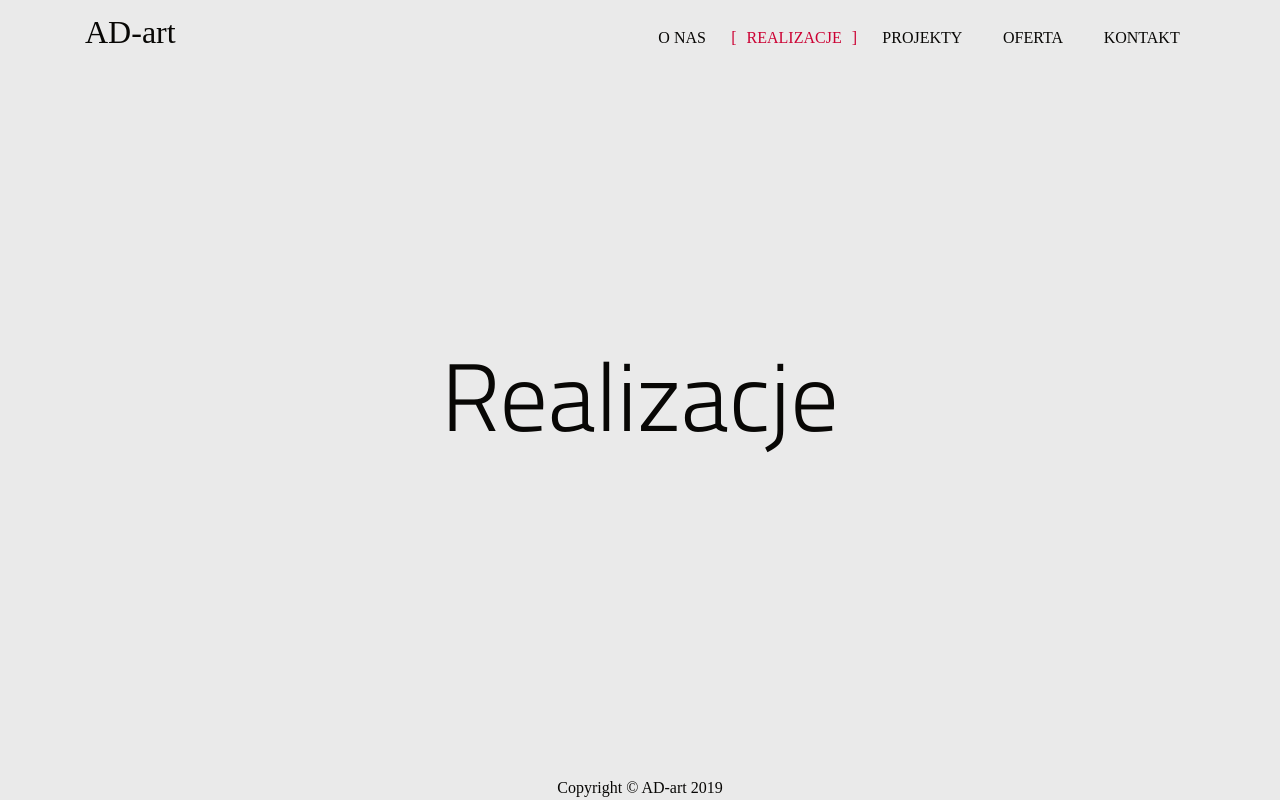
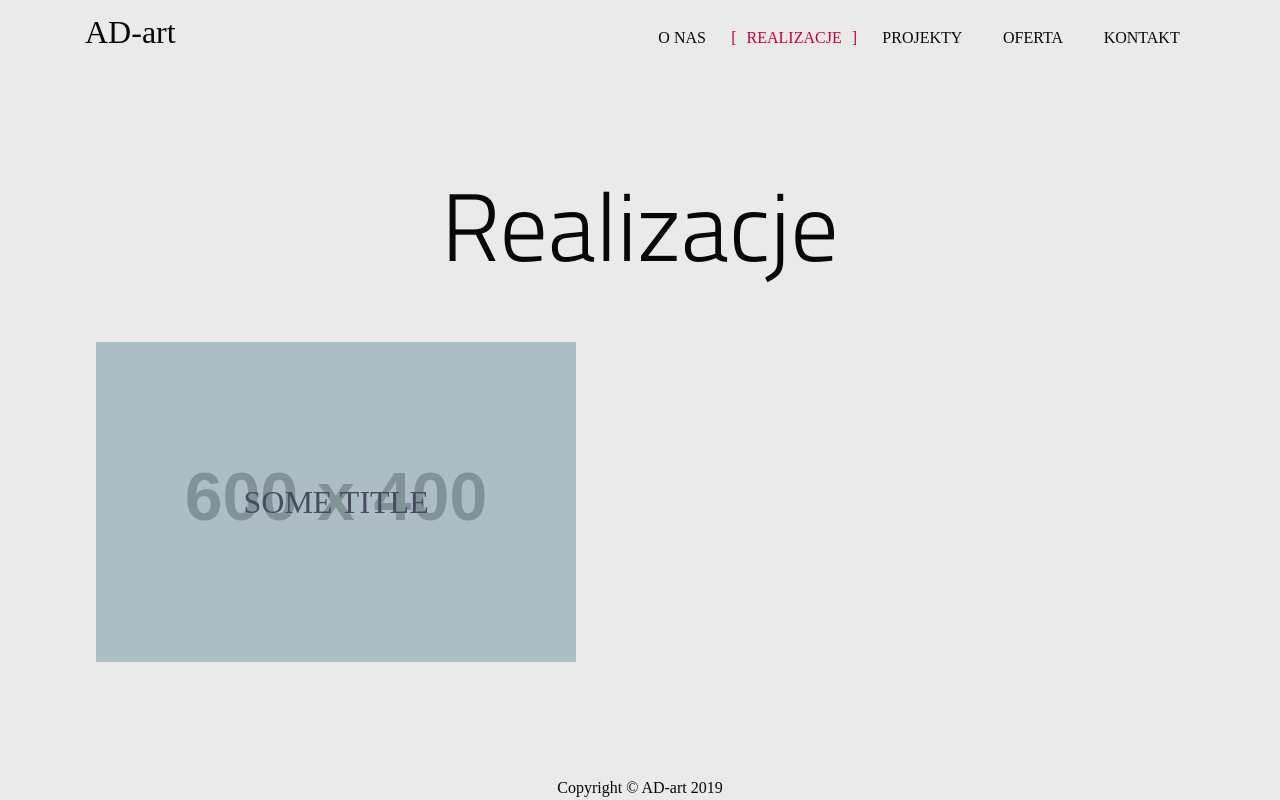
Before and after one commit to staszek998/ad-art, a React (Create React App) app: page /realizacje in a window 1280 px wide. Built offline with nearby package versions, Linux system fonts and the light colour scheme; a web font is replaced by a local one.

Commit message:
Create the basic Thumbnail component

```diff
--- /dev/null
+++ b/src/components/Thumbnail/Thumbnail.jsx
@@ -0,0 +1,17 @@
+import React from "react";
+import { Link } from "react-router-dom";
+
+import "./_Thumbnail.scss";
+
+const Thumbnail = ({ imgSrc, title, subtitle, href }) => (
+  <figure className="Thumbnail">
+    <img src={imgSrc} alt="" />
+    <figcaption>
+      <h2>{title}</h2>
+      <p>{subtitle}</p>
+      <Link to={href}>View more</Link>
+    </figcaption>
+  </figure>
+);
+
+export default Thumbnail;
--- /dev/null
+++ b/src/components/Thumbnail/_Thumbnail.scss
@@ -0,0 +1,115 @@
+@charset "UTF-8";
+
+////
+/// This file contains the styles for the AD-art Thumbnail component.
+////
+
+@import "../../scss/utilities/all";
+
+.Thumbnail {
+  position: relative;
+  float: left;
+  overflow: hidden;
+  margin: 10px 1%;
+  min-width: 320px;
+  max-width: 480px;
+  max-height: 360px;
+  width: 48%;
+  background: #3085a3;
+  text-align: center;
+  cursor: pointer;
+
+  img {
+    position: relative;
+    display: block;
+    min-height: 100%;
+    max-width: 100%;
+    opacity: 0.8;
+  }
+
+  figcaption {
+    padding: 2em;
+    color: #fff;
+    text-transform: uppercase;
+    font-size: 1.25em;
+    backface-visibility: hidden;
+
+    &::before,
+    &::after {
+      pointer-events: none;
+    }
+
+    &,
+    & > a {
+      position: absolute;
+      top: 0;
+      left: 0;
+      width: 100%;
+      height: 100%;
+    }
+
+    > a {
+      z-index: 1000;
+      text-indent: 200%;
+      white-space: nowrap;
+      font-size: 0;
+      opacity: 0;
+    }
+
+    &::before {
+      position: absolute;
+      top: 0;
+      left: 0;
+      width: 100%;
+      height: 100%;
+      background: linear-gradient(
+        to bottom,
+        rgba(72, 76, 97, 0) 0%,
+        rgba(72, 76, 97, 0.8) 75%
+      );
+      content: "";
+      opacity: 0;
+      transform: translate3d(0, 50%, 0);
+    }
+
+    &::before,
+    p {
+      transition: opacity 0.35s, transform 0.35s;
+    }
+
+    h2 {
+      position: absolute;
+      top: 50%;
+      left: 0;
+      width: 100%;
+      color: #484c61;
+      transition: transform 0.35s, color 0.35s;
+      transform: translate3d(0, -50%, 0);
+    }
+
+    p {
+      position: absolute;
+      bottom: 0;
+      left: 0;
+      padding: 2em;
+      width: 100%;
+      opacity: 0;
+      transform: translate3d(0, 10px, 0);
+    }
+  }
+
+  &:hover {
+    figcaption {
+      &::before,
+      p {
+        opacity: 1;
+        transform: translate3d(0, 0, 0);
+      }
+
+      h2 {
+        color: #fff;
+        transform: translate3d(0, -50%, 0) translate3d(0, -40px, 0);
+      }
+    }
+  }
+}
--- a/src/pages/Executions/Executions.jsx
+++ b/src/pages/Executions/Executions.jsx
@@ -1,6 +1,7 @@
 import React from "react";
 
 import "./_Executions.scss";
+import Thumbnail from "../../components/Thumbnail/Thumbnail";
 
 const Executions = () => (
   <main className="Executions">
@@ -11,6 +12,12 @@ const Executions = () => (
           <h1 className="display-1 mb-5 text-center">Realizacje</h1>
 
           {/* Cards */}
+          <Thumbnail
+            imgSrc="https://dummyimage.com/600x400/000/fff"
+            title="Some title"
+            subtitle="Some subtitle"
+            href="/realizacje/dom"
+          />
         </div>
       </div>
     </div>
```
